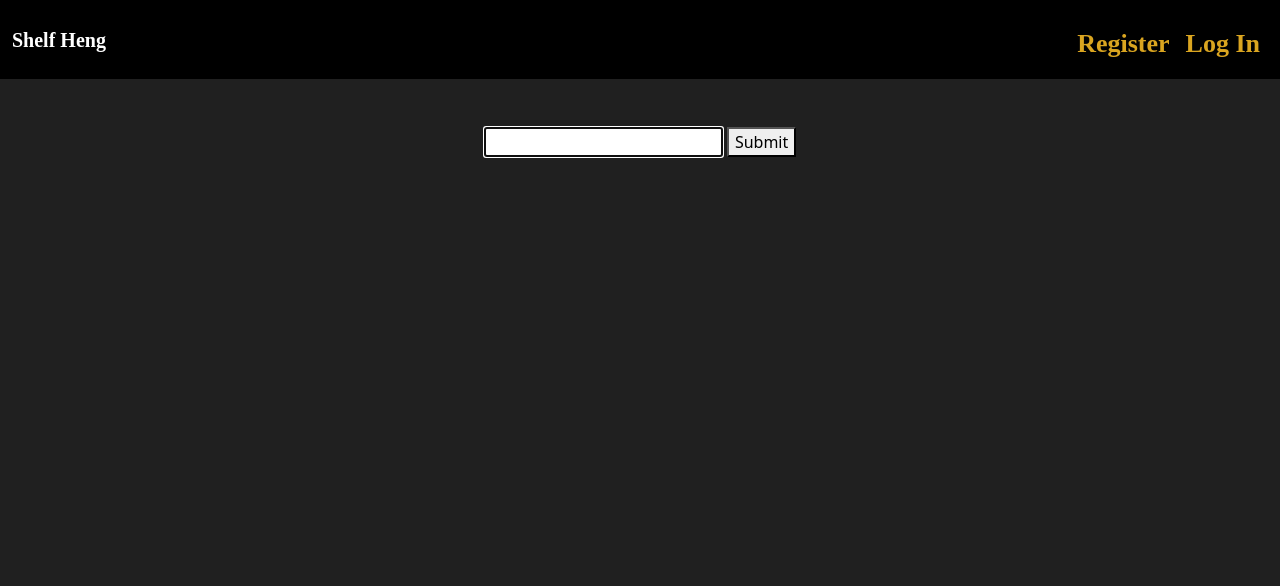
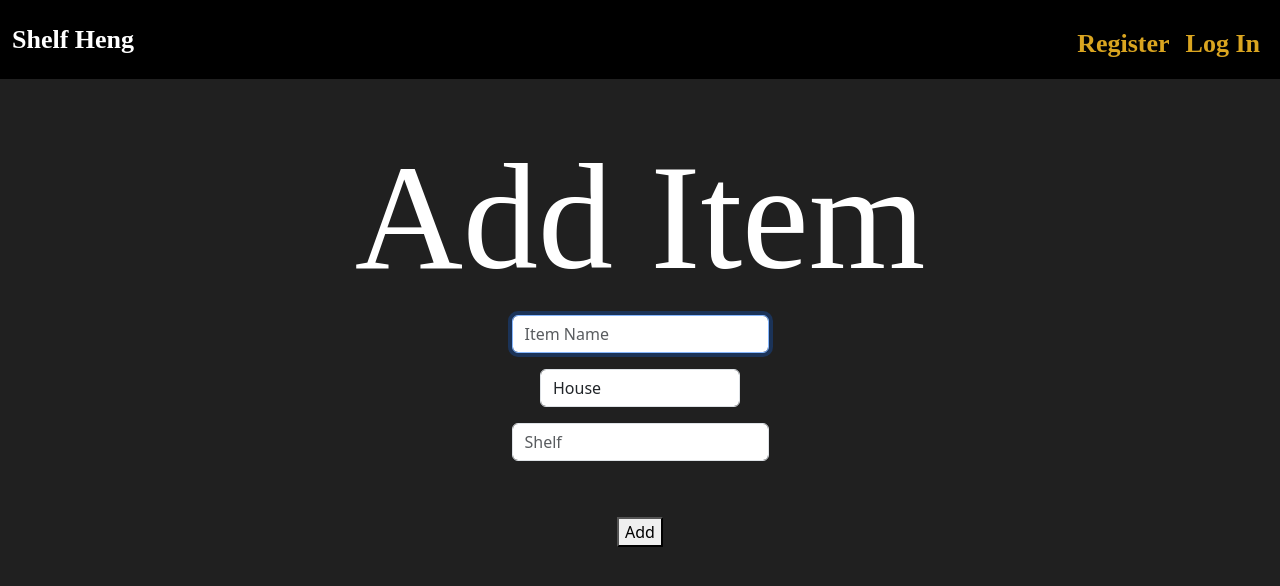
Before and after one commit to PZJPANG/shelfheng, a Flask app: page /add in a window 1280 px wide. Shown: the top 586 px of the page. Run offline with Flask 3, Linux system fonts and the light colour scheme; a user stored in the database is signed in; some libraries are stand-ins or nearby versions.

Commit message:
added the add function, item, and the interface now fully work with login and logout function

```diff
--- a/app.py
+++ b/app.py
@@ -2,6 +2,8 @@ from cs50 import SQL
 from flask import Flask, flash, redirect, render_template, request, session
 from flask_session import Session
 from werkzeug.security import check_password_hash, generate_password_hash
+
+from helpers import login_required
 
 app = Flask(__name__)
 
@@ -115,18 +117,34 @@ def register():
 
 
 @app.route("/item", methods=["GET", "POST"])
+@login_required
 def item():
-    if request.method == "GET":
-        errorcode = 400
-        message = "Please select a shelf and a place beforehand!"
-        return render_template("apology.html", errorcode = errorcode, message = message)
-    else:
-        items = db.execute("SELECT * FROM items WHERE place = ?, shelf = ?")
-        return render_template("add.html", items = items)
+    items = db.execute("SELECT * FROM items WHERE user_id = ?", session["user_id"])
+    return render_template("item.html", items = items)
 
 
 @app.route("/add", methods=["GET", "POST"])
+@login_required
 def add():
     if request.method == "POST":
-        return render_template("add.html")
+        if not request.form.get("name"):
+            errorcode = 401
+            message = "Must provide item name"
+            return render_template("apology.html", errorcode = errorcode, message=message)
+        db.execute("INSERT INTO items (name, place, shelf, user_id) VALUES (?, ?, ?, ?)", request.form.get("name"), request.form.get("place"), request.form.get("shelf"), session["user_id"])
+        flash(f'Succesfully added "{request.form.get("name")}"')
+        return redirect("/item")
     return render_template("add.html")
+
+
+@app.route("/check", methods=["POST"])
+@login_required
+def check():
+    data = request.get_json(silent=True) or {}
+    name = (data.get("name") or "").strip()
+    if not name:
+        return {"exists": False}
+    rows = db.execute("SELECT place FROM items WHERE name = ?", name)
+    if rows:
+        return {"exists": True, "place": rows[0]["place"]}
+    return {"exists": False}
--- a/helpers.py
+++ b/helpers.py
@@ -1,5 +1,3 @@
-import requests
-
 from flask import redirect, render_template, session
 from functools import wraps
 
--- a/templates/add.html
+++ b/templates/add.html
@@ -1,10 +1,51 @@
 {% extends "layout.html" %}
+
+{% block title %}
+Add
+{% endblock %}
 
 {% block body %}
 
-    <form action="/add">
-        <input autocomplete="off" autofocus name="name" type="text">
-        <button type="submit">Submit</button>
+    <h1 style="font-family: 'Times New Roman'; font-size: 150px;"> Add Item </h1>
+
+    <form action="/add" method="post">
+        <input autocomplete="off" autofocus id="name" name="name" class="form-control mx-auto w-auto" placeholder="Item Name" type="text" required>
+        <p></p>
+        <select style="width: 200px;" name="place" id="place" class="form-control mx-auto" required>
+            <option value="" disabled selected>House</option>
+            <option value="House A">House A</option>
+            <option value="House B">House B</option>
+        </select>
+        <p></p>
+        <input autocomplete="off" name="shelf" id="shelf" class="form-control mx-auto w-auto" placeholder="Shelf" type="text" required>
+        <p></p>
+        <br />
+        <p id="message"></p>
+        <button class="mb-4" type="submit">Add</button>
     </form>
 
+    <script>
+        const nameInput = document.querySelector("#name");
+        const msg = document.querySelector("#message");
+
+        async function checkName(itemName) {
+        if (!itemName) { msg.textContent = ""; return; }
+        const res = await fetch("/check", {
+            method: "POST",
+            headers: { "Content-Type": "application/json" },
+            body: JSON.stringify({ name: itemName })
+        });
+        const data = await res.json();
+        if (data.exists) {
+            msg.textContent = `Alert: This item already exists in ${data.place}.`;
+            msg.style.color = 'red';
+        } else {
+            msg.textContent = "";
+        }
+        }
+
+        nameInput.addEventListener("keyup", function () {
+        checkName(this.value);
+        });
+    </script>
 {% endblock %}
--- a/templates/apology.html
+++ b/templates/apology.html
@@ -1,4 +1,8 @@
 {% extends "layout.html" %}
+
+{% block title %}
+Apology
+{% endblock %}
 
 {% block body %}
 
--- a/templates/layout.html
+++ b/templates/layout.html
@@ -23,10 +23,29 @@
     <body style="background-color: #202020;">
         <nav class="navbar navbar-expand-md navbar-dark" style="background-color: #000000;">
         <div class="container-fluid">
-            <a class="navbar-brand" href="/" style="font-family: 'Times New Roman', serif; font-weight: bold;">
+            <a class="navbar-brand" href="/" style="font-family: 'Times New Roman', serif; font-weight: bold; font-size: 26px;">
             Shelf Heng
             </a>
             <div class="collapse navbar-collapse" id="navbar">
+                {% if session["user_id"] %}
+                <ul class="navbar-nav ms-auto mt-2">
+                    <li class="nav-item">
+                    <a class="nav-link" href="/item" style="font-family: 'Times New Roman', serif; font-weight: bold; font-size: 26px; color: #DAA520;" >
+                        Item
+                    </a>
+                    </li>
+                    <li class="nav-item">
+                    <a class="nav-link" href="/search" style="font-family: 'Times New Roman', serif; font-weight: bold; font-size: 26px;color: #DAA520;">
+                        Search
+                    </a>
+                    </li>
+                    <li class="nav-item">
+                    <a class="nav-link" href="/logout" style="font-family: 'Times New Roman', serif; font-weight: bold; font-size: 26px;color: #DAA520;">
+                        Log Out
+                    </a>
+                    </li>
+                </ul>
+                {% else %}
                 <ul class="navbar-nav ms-auto mt-2">
                     <li class="nav-item">
                     <a class="nav-link" href="/register" style="font-family: 'Times New Roman', serif; font-weight: bold; font-size: 26px; color: #DAA520;" >
@@ -39,6 +58,8 @@
                     </a>
                     </li>
                 </ul>
+                {% endif %}
+
             </div>
         </div>
         </nav>
```
Also changed, not shown: templates/item.html (+11 -4 lines), templates/register.html (+9 -5 lines), shelfheng.db, 2 other files. Lines whose indentation alone changed are shown as unchanged.
